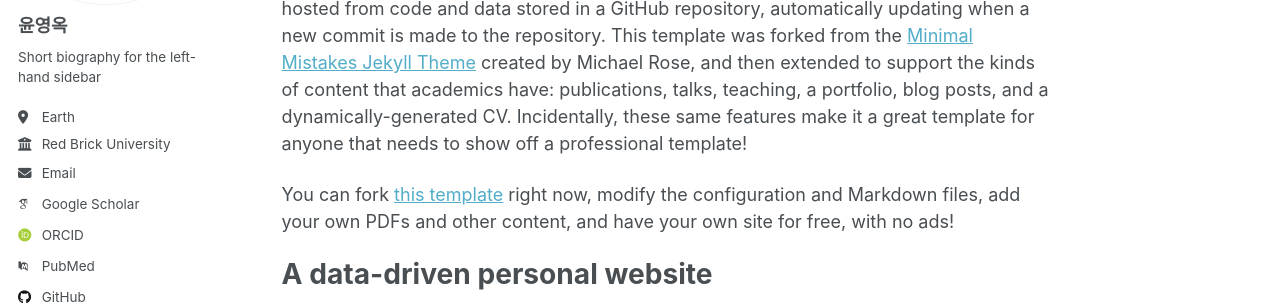
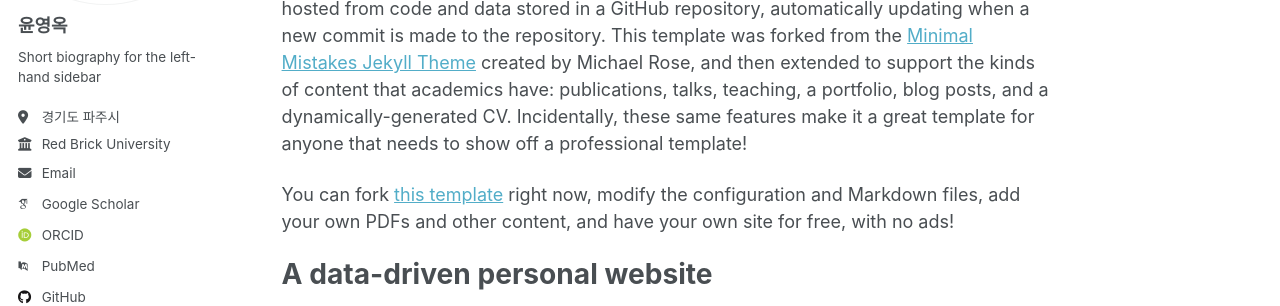
Before and after one commit to gongo1795/gongo1795.github.io, a Jekyll site: the page built from _pages/about.md, in a window 1280 px wide. Shown: the part 228-534 px from the top of the page. Built offline with Jekyll 4.4.1, drawn with Linux system fonts in a browser that asks for light colours; some web fonts are replaced; a script that is not in the unit is left out.

Commit message:
feat: Earth를 경기도 파주시로 변경

```diff
--- a/_config.yml
+++ b/_config.yml
@@ -27,7 +27,7 @@ author:
   name             : "윤영옥"
   pronouns         : # example: "she/her"
   bio              : "Short biography for the left-hand sidebar"
-  location         : "Earth"
+  location         : "경기도 파주시"
   employer         : "Red Brick University"
   uri              : # URL
   email            : "none@example.org"
--- a/_data/cv.json
+++ b/_data/cv.json
@@ -8,7 +8,7 @@
     "location": {
       "address": "",
       "postalCode": "",
-      "city": "Earth",
+      "city": "경기도 파주시",
       "countryCode": "US",
       "region": ""
     },
```
